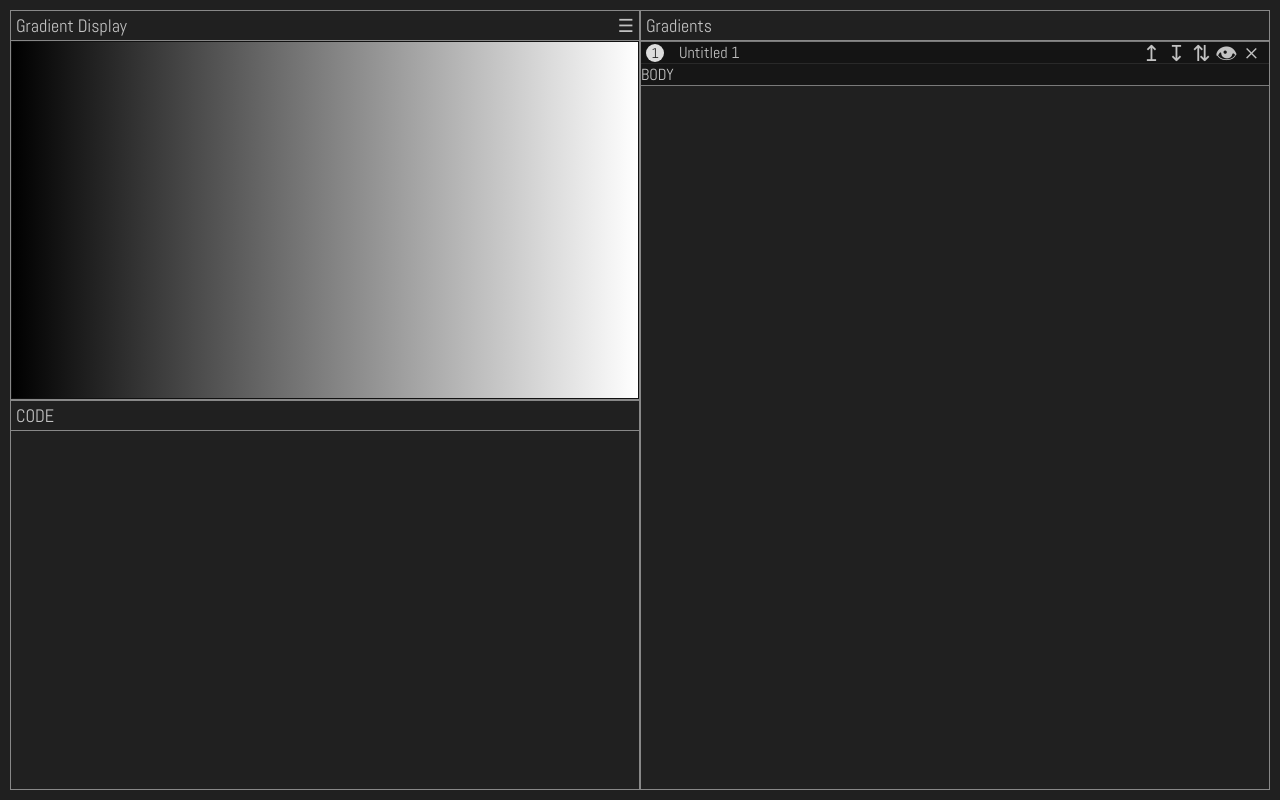
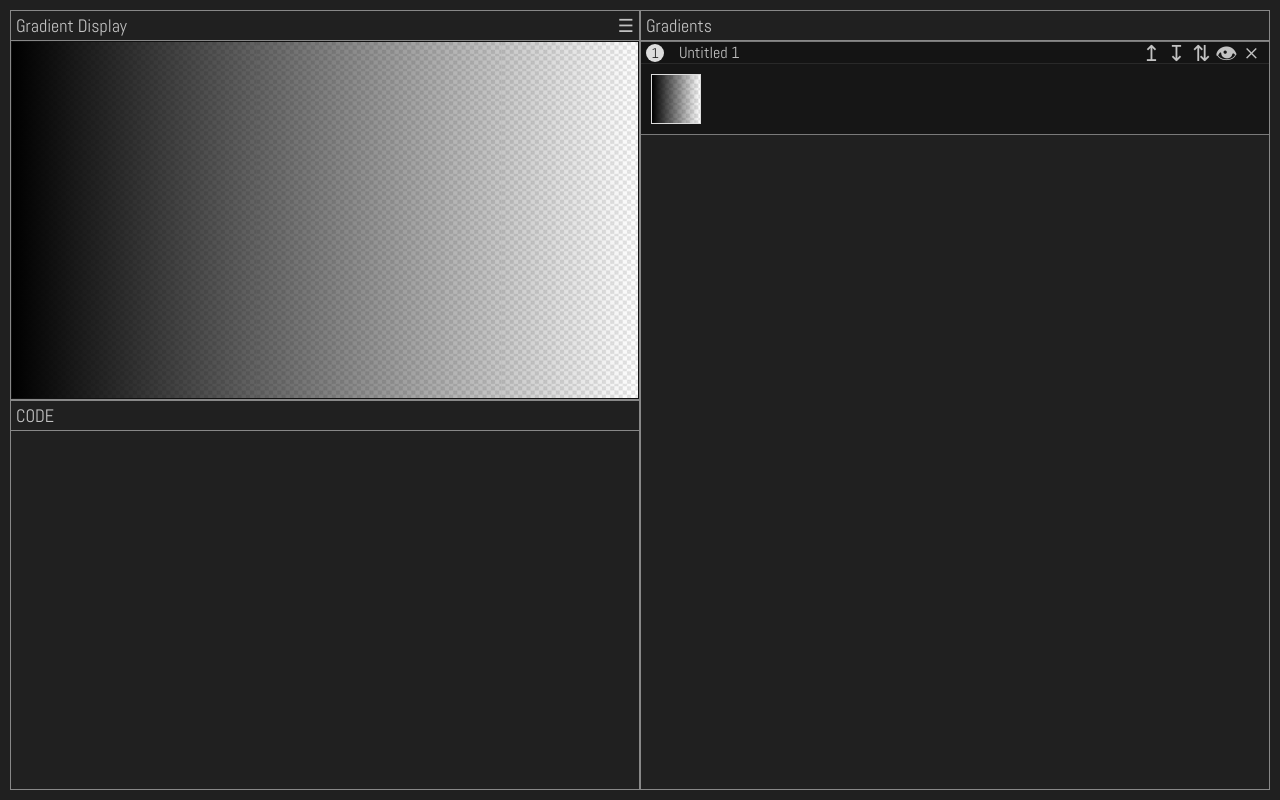
Before and after one commit to tschiboka/colorpicker, a React (Create React App) app: page / in a window 1280 px wide. Built offline with nearby package versions, Linux system fonts and the light colour scheme.

Commit message:
GradientField preview is showing checkered and gradient bg

```diff
--- a/src/App.js
+++ b/src/App.js
@@ -21,7 +21,7 @@ export default class App extends Component {
           direction: "90",
           colors: [
             { color: "rgba(0, 0, 0, 1)", stop: 0 },
-            { color: "rgba(255, 255, 255, 1)", stop: 100 }
+            { color: "rgba(255, 255, 255, 0.5)", stop: 100 }
           ]
         },
       ]
@@ -30,7 +30,7 @@ export default class App extends Component {
 
 
 
-  updateGradients(gradients) { this.setState({ ...this.state, gradients: gradients }); }
+  updateGradients(gradients) { this.setState({ ...this.state, gradients: gradients }, () => console.log(this.state.gradients)); }
 
 
 
--- a/src/Components/GradientField/GradientField.js
+++ b/src/Components/GradientField/GradientField.js
@@ -1,4 +1,6 @@
 import React, { Component } from 'react';
+import checkeredRect from "../ColorPicker/images/transparent_checkered_bg.png";
+import { gradientObjsToStr } from "../../functions/gradient";
 import "./GradientField.scss";
 
 
@@ -30,11 +32,10 @@ export default class GradientField extends Component {
 
         if (key === 13 || key === "Enter") {
             const onlyWhiteSpace = str => /^\s*$/g.test(str);
+            if (onlyWhiteSpace(input.value)) input.value = null;
 
-            if (!onlyWhiteSpace(input.value)) {
-                const updatedGradient = Object.assign({}, this.props.gradient, { name: input.value });
-                this.props.updateGradient(updatedGradient, this.props.index);
-            }
+            const updatedGradient = Object.assign({}, this.props.gradient, { name: input.value });
+            this.props.updateGradient(updatedGradient, this.props.index);
 
             closeInput();
         }
@@ -87,7 +88,13 @@ export default class GradientField extends Component {
                 </header>
 
                 <div className="GradientField__body">
-                    BODY
+                    <div className="GradientField__preview" title="preview">
+                        <div style={{ background: `${gradientObjsToStr([this.props.gradient].reverse())}, url(${checkeredRect})` }}></div>
+                    </div>
+
+                    <div className="GradientField__settings">
+
+                    </div>
                 </div>
             </div>
         );
--- a/src/Components/GradientField/GradientField.scss
+++ b/src/Components/GradientField/GradientField.scss
@@ -65,7 +65,20 @@ $primarytColor: #c2c2c2;
         }
     }
     .GradientField__body {
-        width: 70px;
-        height: 100%;
+        max-height: 70px;
+        width: 100%;
+        display: flex;
+        .GradientField__preview {
+            width: 70px;
+            height: 70px;
+            display: flex;
+            justify-content: center;
+            align-items: center;
+            div {
+                width: 50px;
+                height: 50px;
+                border: 1px solid #ddd;
+            }
+        }
     }
 }
--- a/src/Components/ResultDisplay/ResultDisplay.js
+++ b/src/Components/ResultDisplay/ResultDisplay.js
@@ -1,6 +1,7 @@
 import React, { Component } from 'react';
 import checkeredRect from "../ColorPicker/images/transparent_checkered_bg.png";
 import ResultDisplayMenu from "../ResultDisplayMenu/ResultDisplayMenu";
+import { gradientObjsToStr } from "../../functions/gradient";
 import "./ResultDisplay.scss";
 
 
@@ -13,20 +14,6 @@ export default class ResultDisplay extends Component {
             bgIsCheckered: true,
         };
     }
-
-
-
-    gradientObjToStr(grdObj) {
-        return grdObj.map(grad => {
-            const { colors } = grad;
-            const prefix = (grad.direction === "radial" ? "radial" : "linear") + "-gradient";
-            const degree = grad.direction === "radial" ? "" : grad.direction + "deg, ";
-            const colorStops = colors.map(c => `${c.color} ${c.stop}%`).join(",");
-
-            return `${prefix}(${degree}${colorStops})`;
-        }).join(",");
-    }
-
 
 
     getStyleObj(isCheckered = false) {
@@ -64,7 +51,7 @@ export default class ResultDisplay extends Component {
                     <div
                         className="ResultDisplay__color-bg"
                         title="Result Gradient"
-                        style={{ background: this.gradientObjToStr(this.props.gradients) }}>
+                        style={{ background: gradientObjsToStr(this.props.gradients) }}>
 
                         {this.state.menuIsOpen && (
                             <ResultDisplayMenu
--- /dev/null
+++ b/src/functions/gradient.js
@@ -0,0 +1,11 @@
+export function gradientObjsToStr(grdObj) {
+    console.log(grdObj);
+    return grdObj.map(grad => {
+        const { colors } = grad;
+        const prefix = (grad.direction === "radial" ? "radial" : "linear") + "-gradient";
+        const degree = grad.direction === "radial" ? "" : grad.direction + "deg, ";
+        const colorStops = colors.map(c => `${c.color} ${c.stop}%`).join(",");
+
+        return `${prefix}(${degree}${colorStops})`;
+    }).join(",");
+}
```
